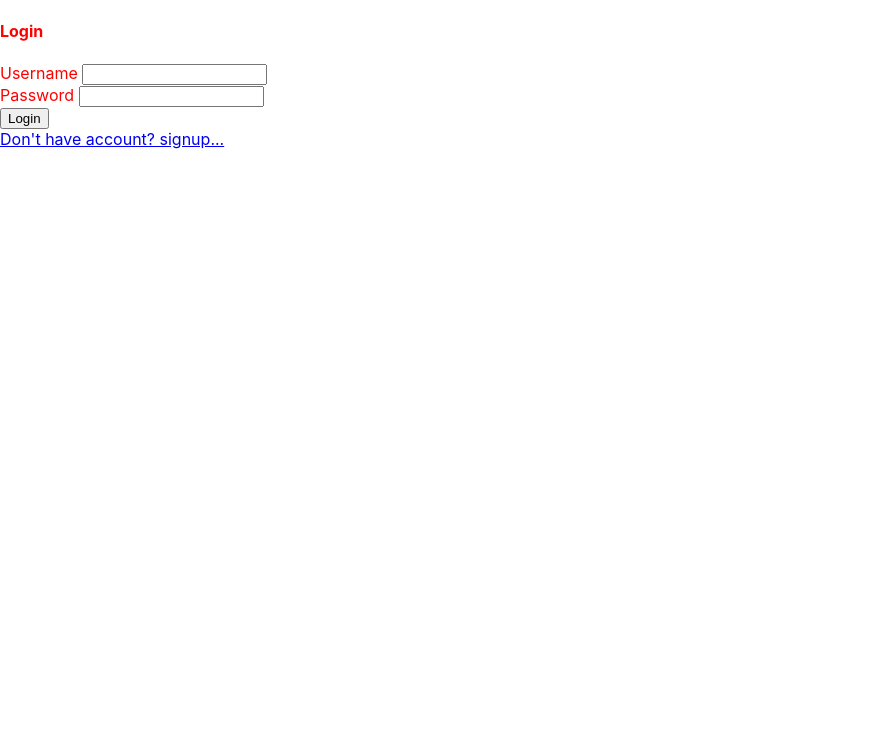
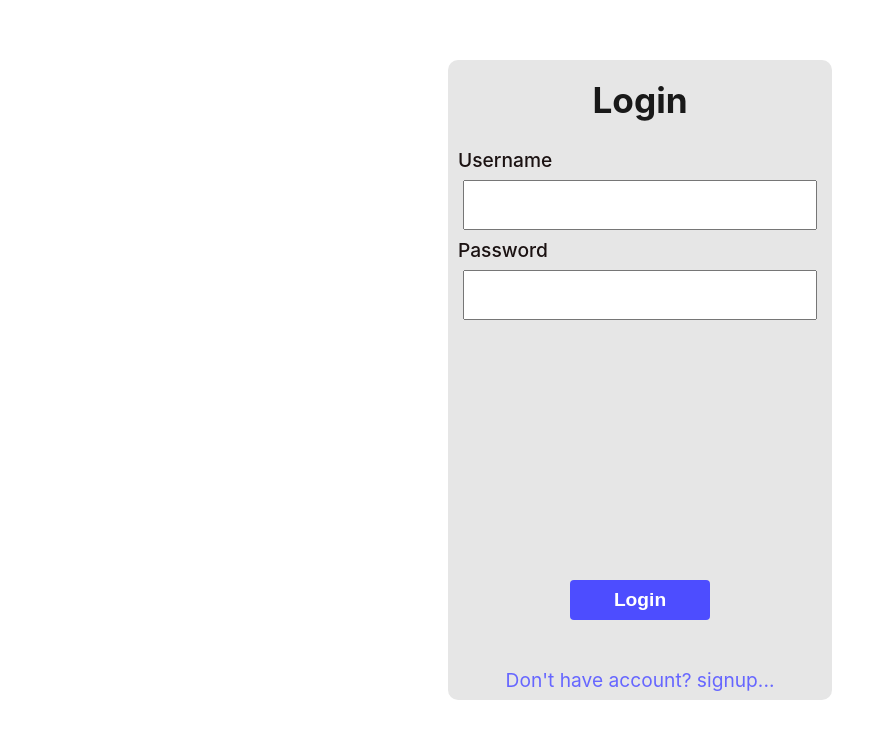
Before and after one commit to aman219/sihfront, a React (Create React App) app: page /login in a window 1280 px wide. Shown: the top 738 px of the page, without its empty margins (0-895 px from the left). Built offline with nearby package versions, Linux system fonts and the light colour scheme.

Commit message:
login page css added for laptop display

```diff
--- a/src/App.css
+++ b/src/App.css
@@ -1,9 +1,11 @@
-body {
-    margin: 0;
-    padding: 0;
-    box-sizing: border-box;
+:root {
+    --primary-bg: #e6e6e6;
+    --text-heading: #191919;
+    --text-primary: #1B1212;
+    --text-link: #6666ff;
+    --primary-btn-bg: #4d4dff;
 }
 
 .App {
-    color: gray;
+    width: 100%;
 }
--- a/src/App.js
+++ b/src/App.js
@@ -8,7 +8,6 @@ import Home from './components/Home';
 function App() {
   return (
     <div className="App">
-
       <BrowserRouter>
         <Routes>
           <Route path='/' element={<Home />}></Route>
@@ -16,7 +15,6 @@ function App() {
           <Route path='signup/' element={<Signup />}></Route>
         </Routes>
       </BrowserRouter>
-
     </div>
   );
 }
--- a/src/components/Home.js
+++ b/src/components/Home.js
@@ -6,7 +6,7 @@ import { Link } from 'react-router-dom'
 const Home = () => {
   return (
     <div className='home' >
-      <Link to='login/'> Loing </Link>
+      <Link to='login/'> Login </Link>
       <Link to='signup/'> Singup </Link>
     </div>
   )
--- a/src/components/Login.js
+++ b/src/components/Login.js
@@ -9,10 +9,12 @@ const Login = () => {
       <h4> Login </h4>
       <form method='post' >
         <label htmlFor='username'> Username </label>
-        <input type='text' name='username' required /> <br />
+        <input type='text' name='username' required />
         <label htmlFor='password'> Password </label>
-        <input type='password' name='password' required /> <br />
-        <input type='submit' value='Login' />
+        <input type='password' name='password' required />
+        <div className='login-submit'>
+          <input type='submit' value='Login' />
+        </div>
       </form>
       <Link to='/signup'> Don't have account? signup... </Link>
     </div>
--- a/src/index.css
+++ b/src/index.css
@@ -1,5 +1,7 @@
 body {
   margin: 0;
+  padding: 0;
+  box-sizing: border-box;
   font-family: -apple-system, BlinkMacSystemFont, 'Segoe UI', 'Roboto', 'Oxygen',
     'Ubuntu', 'Cantarell', 'Fira Sans', 'Droid Sans', 'Helvetica Neue',
     sans-serif;
--- a/src/styles/login.css
+++ b/src/styles/login.css
@@ -1,3 +1,93 @@
 .login {
-    color: red;
+    margin: 60px auto 10px auto;
+    background-color: var(--primary-bg);
+    padding: 0;
+    height: 80vh;
+    width: 30%;
+    display: grid;
+    grid-template-rows: 80px auto 40px;
+    border-radius: 10px;
+    overflow: hidden;
 }
+
+.login h4 {
+    color: var(--text-heading);
+    margin: 0;
+    display: flex;
+    align-items: center;
+    justify-content: center;
+    font-size: 2.2rem;
+}
+
+.login form {
+    display: grid;
+    grid-template-rows: 40px 50px 40px 50px auto;
+}
+
+.login form label {
+    color: var(--text-primary);
+    display: flex;
+    align-items: center;
+    margin-left: 10px;
+    font-size: 1.2rem;
+    font-weight: 500;
+}
+
+.login .login-submit {
+    width: 100%;
+    height: 100%;
+    display: flex;
+    justify-content: center;
+    align-items: end;
+}
+
+.login form input[type="text"] {
+    width: 90%;
+    margin: 0px auto;
+    font-size: 1.4rem;
+}
+
+.login form input[type="text"]:focus {
+    outline: none;
+}
+
+.login form input[type="password"] {
+    width: 90%;
+    margin: 0px auto;
+    font-size: 1.4rem;
+}
+
+.login form input[type="password"]:focus {
+    outline: none;
+}
+
+.login form input[type="submit"] {
+    background: none;
+    border: none;
+    margin-bottom: 40px;
+    width: 140px;
+    height: 40px;
+    background-color: var(--primary-btn-bg);
+    color: #ffffff;
+    font-size: 1.2rem;
+    font-weight: 600;
+    border-radius: 4px;
+}
+
+.login form input[type="submit"]:hover {
+    cursor: pointer;
+    background-color: #3333c1;
+}
+
+.login a{
+    text-decoration: none;
+    font-size: 1.2rem;
+    display: flex;
+    justify-content: center;
+    align-items: center;
+    color: var(--text-link);
+}
+
+.login a:hover{
+    text-decoration: underline;
+}
```
